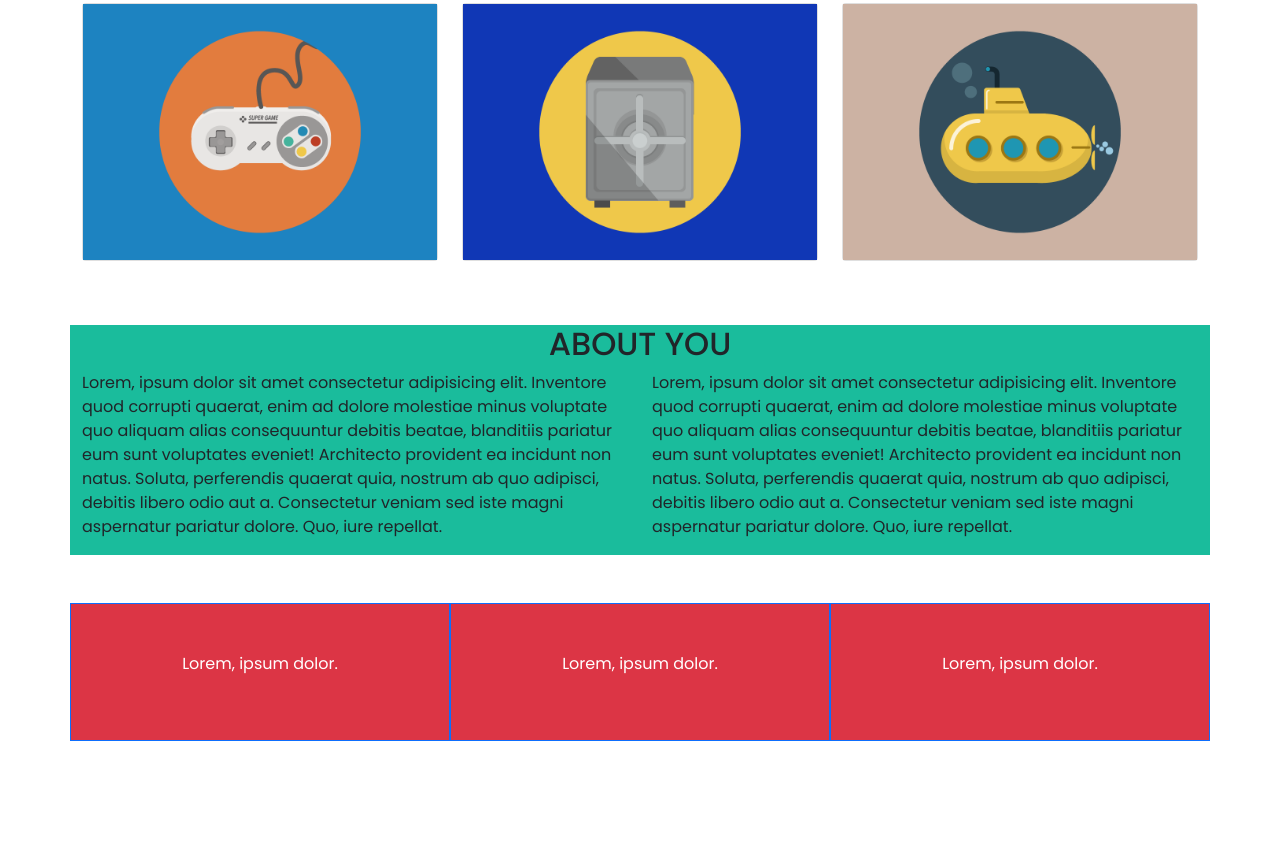
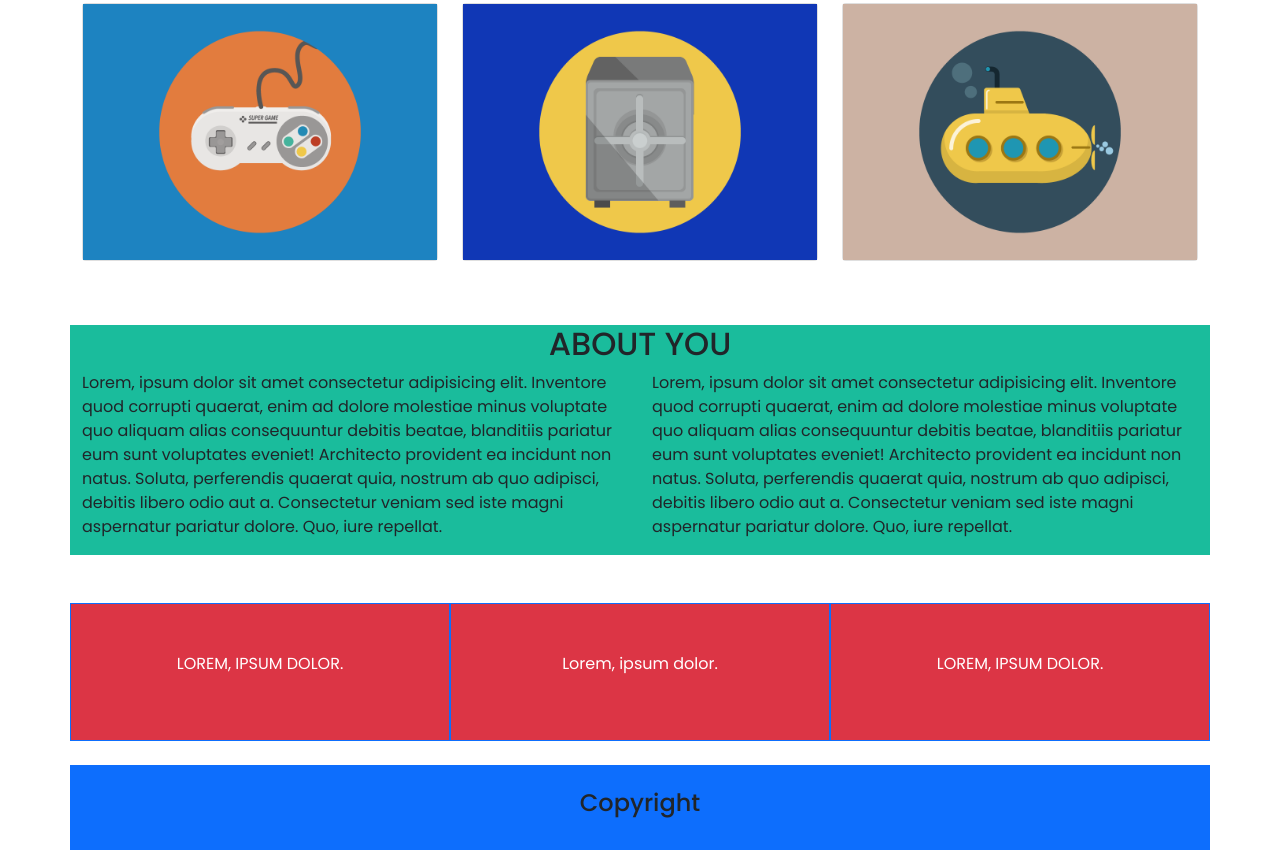
Before and after one commit to RobertoCartaMantiglia/html-css-bootstrap-freelancer, a plain HTML site: page index.html in a window 1280 px wide. Shown: the part 755-1605 px from the top of the page. Before the commit the page ends 1496 px from the top, so only its background shows below. Drawn offline with nearby package versions, Linux system fonts and the light colour scheme.

Commit message:
structure complete

```diff
--- a/index.html
+++ b/index.html
@@ -26,8 +26,8 @@
                             <img src="./img/avatar.svg" class="img-fluid" style="width: 70%;" alt="avatar">
                         </div>
                         <div>
-                            <h1>START BOOTSTRAP</h1>
-                            <p>GRAPHIC ARTIST - WEB DESIGNER - ILLUSTARTOR</p>
+                            <h1 class="text-uppercase">START BOOTSTRAP</h1>
+                            <p class="text-uppercase">GRAPHIC ARTIST - WEB DESIGNER - ILLUSTARTOR</p>
                         </div>
                     </div>
                   </div>
@@ -91,10 +91,10 @@
             </div>
         </div>
 
-        <div class="row bg-danger sede-legale">
+        <div class="row bg-danger sede-legale mb-4">
             <div class="col-12 border border-primary col-md-4 p-5">
                 <div class="text-center">
-                    <p>Lorem, ipsum dolor.</p>
+                    <p class="text-uppercase">Lorem, ipsum dolor.</p>
                 </div>
             </div>
             <div class="col-12 border border-primary col-md-4 p-5">
@@ -104,10 +104,17 @@
             </div>
             <div class="col-12 border border-primary col-md-4 p-5">
                 <div class="text-center">
-                    <p>Lorem, ipsum dolor.</p>
+                    <p class="text-uppercase">Lorem, ipsum dolor.</p>
                 </div>
             </div>
+        </div>
 
+        <div class="row bg-primary">
+            <div class="col-12 p-4">
+                <div class="text-center">
+                    <h4>Copyright</h4>
+                </div>
+            </div>
         </div>
 
     </main>
```
